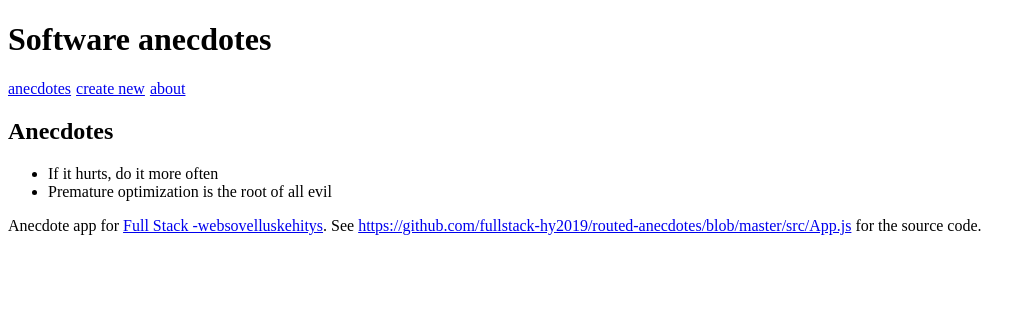
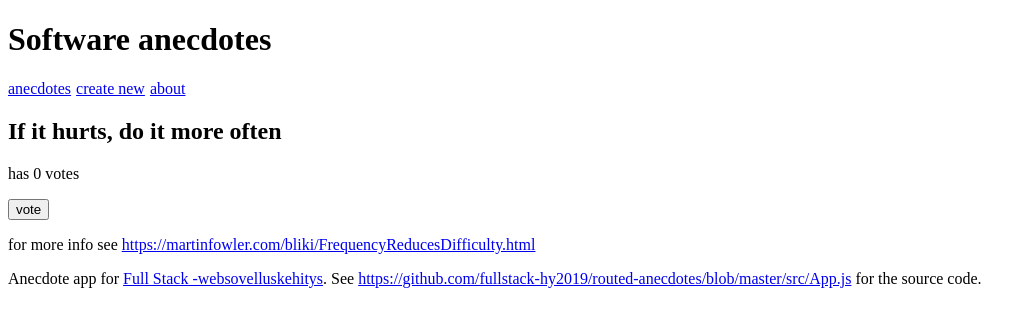
Before and after one commit to ruelneuman/full-stack-open, a React (Create React App) app in the folder part7/routed-anecdotes/: page /anecdotes/1 in a window 1280 px wide. Shown: the top 326 px of the page, without its empty margins (0-1036 px from the left). Built offline with nearby package versions, Linux system fonts and the light colour scheme.

Commit message:
routed-anecdotes: add single anecdote view as per ex. 7.2

```diff
--- a/part7/routed-anecdotes/src/App.js
+++ b/part7/routed-anecdotes/src/App.js
@@ -1,11 +1,12 @@
 import React, { useState } from 'react';
-import { Switch, Route } from 'react-router-dom';
+import { Switch, Route, useRouteMatch } from 'react-router-dom';
 
 import Menu from './components/Menu';
 import About from './components/About';
 import AnecdoteList from './components/AnecdoteList';
 import Footer from './components/Footer';
 import CreateNew from './components/CreateNew';
+import Anecdote from './components/Anecdote';
 
 const App = () => {
   const [anecdotes, setAnecdotes] = useState([
@@ -46,6 +47,11 @@ const App = () => {
     setAnecdotes(anecdotes.map(a => a.id === id ? voted : a));
   };
 
+  const match = useRouteMatch('/anecdotes/:id');
+  const anecdote = match
+    ? anecdotes.find((anecdote) => anecdote.id === match.params.id)
+    : null;
+
   return (
     <div>
       <h1>Software anecdotes</h1>
@@ -58,6 +64,9 @@ const App = () => {
         <Route path="/create">
           <CreateNew addNew={addNew} />
         </Route>
+        <Route path="/anecdotes/:id">
+          <Anecdote anecdote={anecdote} voteAnecdote={vote} />
+        </Route>
         <Route path="/">
           <AnecdoteList anecdotes={anecdotes} />
         </Route>
--- /dev/null
+++ b/part7/routed-anecdotes/src/components/Anecdote.js
@@ -0,0 +1,20 @@
+import React from 'react';
+
+const Anecdote = ({ anecdote, voteAnecdote }) => {
+  if (!anecdote) {
+    return null;
+  }
+
+  return (
+    <div>
+      <h2>{anecdote.content}</h2>
+      <p>has {anecdote.votes} votes</p>
+      <button onClick={() => voteAnecdote(anecdote.id)}>
+        vote
+      </button>
+      <p>for more info see <a href={anecdote.info}>{anecdote.info}</a></p>
+    </div>
+  );
+};
+
+export default Anecdote;
--- a/part7/routed-anecdotes/src/components/AnecdoteList.js
+++ b/part7/routed-anecdotes/src/components/AnecdoteList.js
@@ -1,10 +1,19 @@
 import React from 'react';
+import { Link } from 'react-router-dom';
 
 const AnecdoteList = ({ anecdotes }) => (
   <div>
     <h2>Anecdotes</h2>
     <ul>
-      {anecdotes.map(anecdote => <li key={anecdote.id} >{anecdote.content}</li>)}
+      {anecdotes.map(anecdote => {
+        return (
+          <li key={anecdote.id}>
+            <Link to={`/anecdotes/${anecdote.id}`}>
+              {anecdote.content}
+            </Link>
+          </li>
+        );
+      })}
     </ul>
   </div>
 );
```
